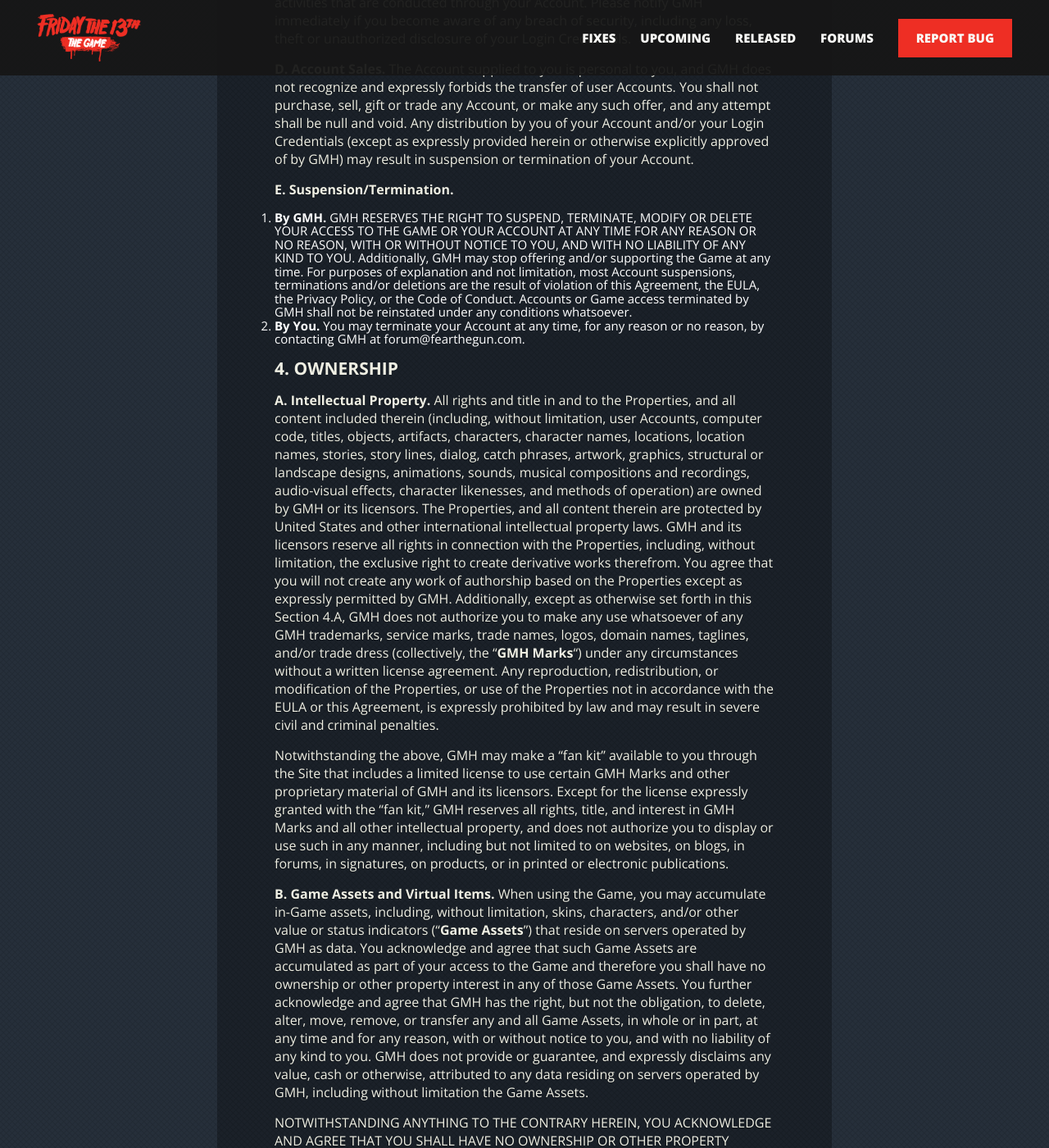
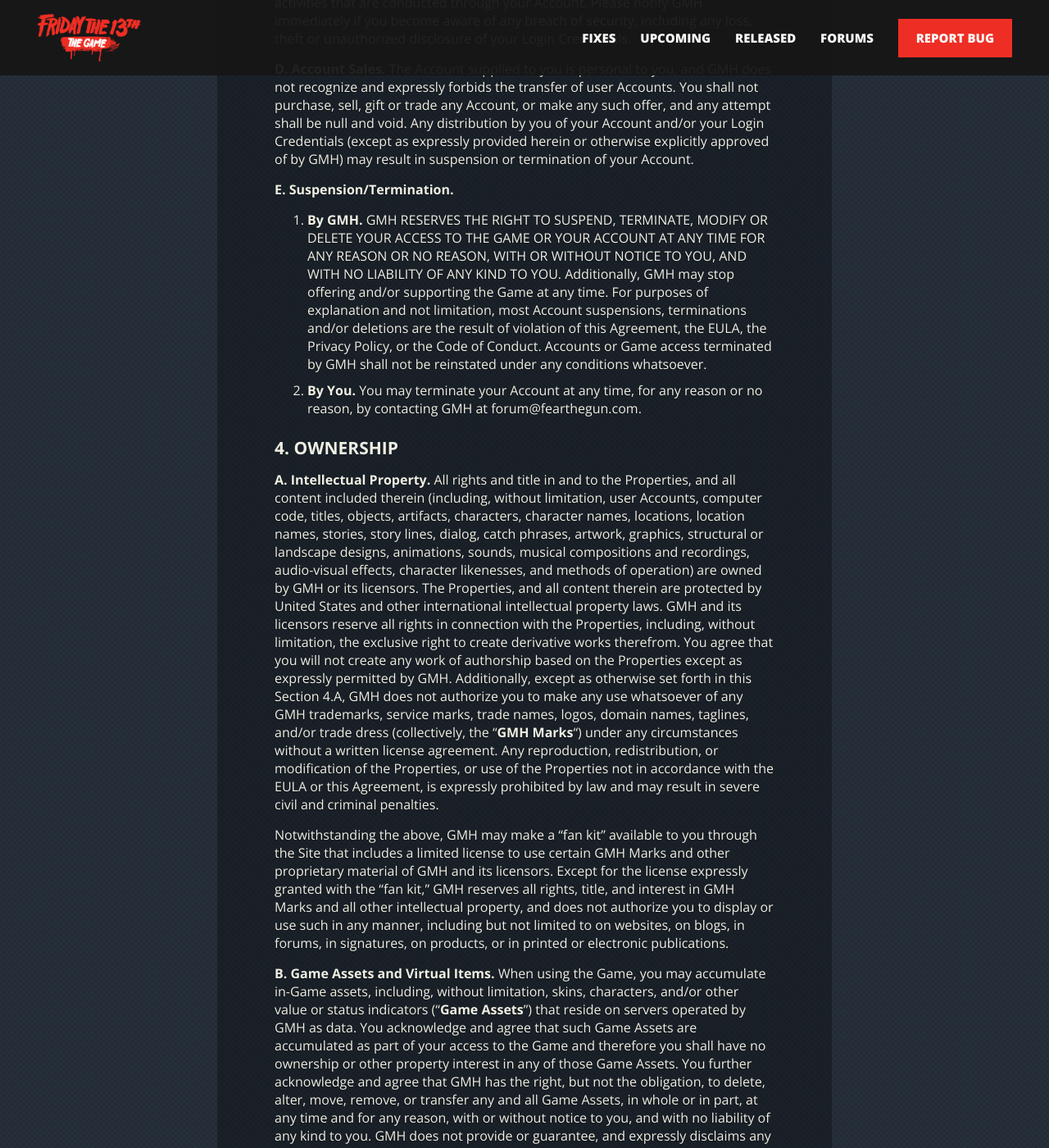
Before and after one commit to bdk6000/friday-13, a Jekyll site: the page built from f13game-tou.markdown, in a window 1280 px wide and 1400 px high, scrolled down 2168 px. Shown: the whole window at 82% size. Built offline with Jekyll 4.4.1, drawn with Linux system fonts in a browser that asks for light colours.

Commit message:
Update style.css

```diff
--- a/css/style.css
+++ b/css/style.css
@@ -1329,4 +1329,16 @@ header.content .logo {
     	padding-bottom: 10px;
 }
 
+.contentpage ol {
+    	margin-left: 40px
+}
+.contentpage ol li {
+    	font-size: 16px;
+	color: #EFEFE3;
+	letter-spacing: 0;
+	line-height: 22px;
+	text-shadow: -1px 1px 0 rgba(0, 0, 0, 0.30);
+    	padding-bottom: 10px;
+}
+
 /* Content Page Ends Here */
```
